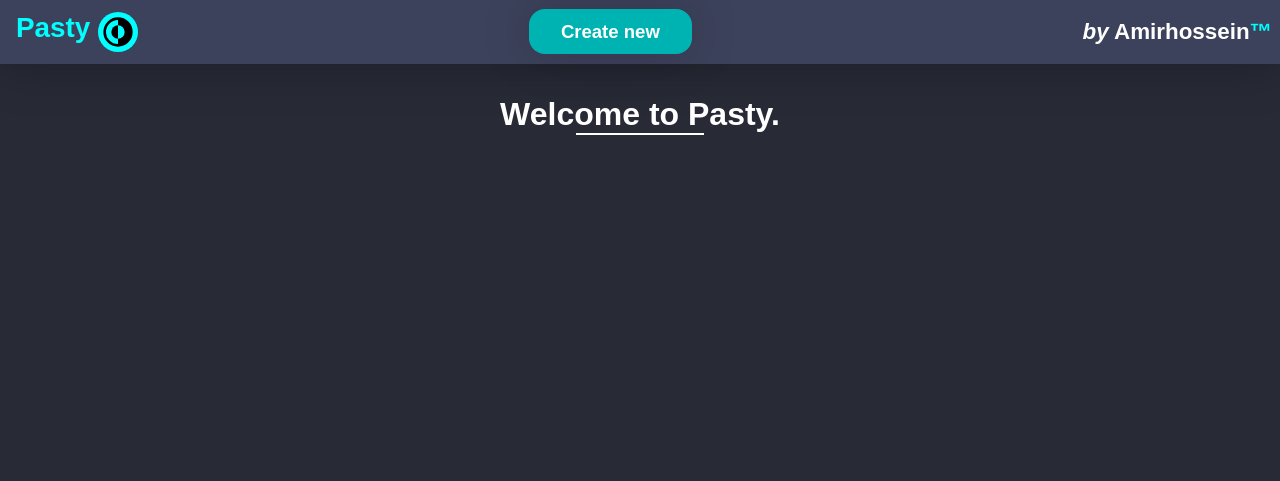
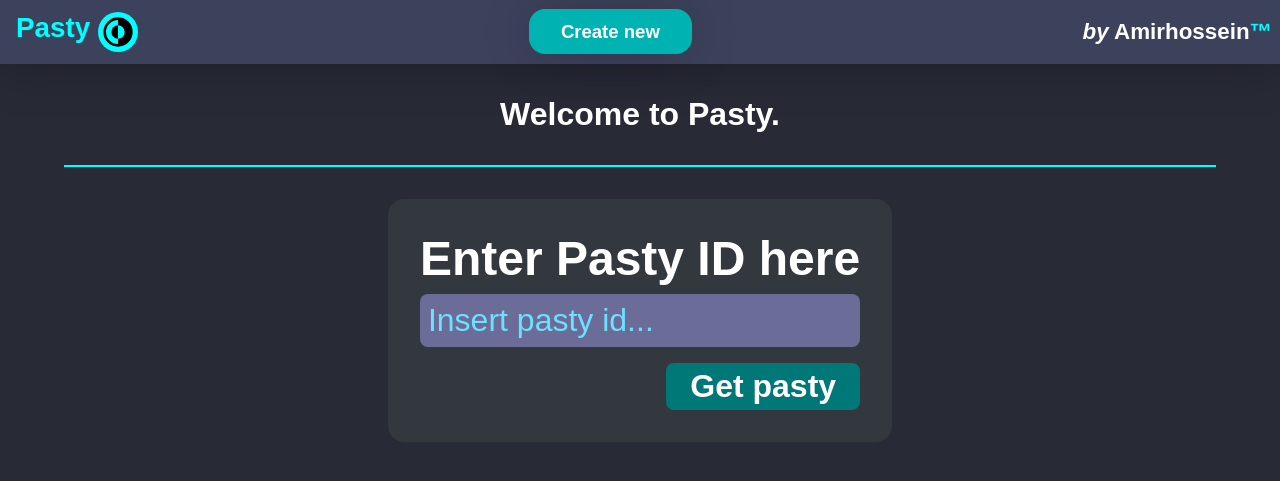
Before and after one commit to Amirhossein-Codes/Pasty, a Node server app: page / in a window 1280 px wide. Shown: the top 481 px of the page. Run offline with Node 20, Linux system fonts and the light colour scheme; some libraries are stand-ins or nearby versions.

Commit message:
added search id

```diff
--- a/index.js
+++ b/index.js
@@ -24,7 +24,20 @@
 
 
 app.get("/", (req, res) => {
-    res.render("home")
+    res.render("home", { error: null })
+})
+
+app.post("/", (req, res) => {
+    db.get(
+        `SELECT * FROM pasties WHERE id = ?`,
+        [req.body.search],
+        (err, pasty) => {
+            if (err || !pasty) {
+                return res.render("home", { error: "There is no pasty with that ID!" })
+            }
+            res.redirect("/" + pasty.id)
+        }
+    )
 })
 
 app.get("/new", (req, res) => {
--- a/public/index.css
+++ b/public/index.css
@@ -265,7 +265,9 @@
 .passwd::placeholder {
     color: var(--placeholder-text);
 }
-
+.search input::placeholder {
+    color: var(--placeholder-text);
+}
 .lock,
 button,
 .expire,
@@ -284,7 +286,8 @@
 
 
 .password-form,
-.delete-form {
+.delete-form,
+.search {
     display: flex;
     justify-content: center;
     align-items: center;
@@ -292,10 +295,13 @@
     width: 100%;
 }
 
-.password-form input {
+.password-form input,.search input {
     background-color: rgb(166, 160, 241, .5);
     font-size: 2rem;
+    border-radius: .5rem;
     width: 100%;
+    color: cyan;
+    padding: .5rem;
 }
 
 .password-form p {
@@ -305,7 +311,7 @@
     margin-bottom: 1rem;
 }
 
-form.password {
+form.password ,form.search{
     display: flex;
     justify-content: center;
     align-items: end;
@@ -322,7 +328,14 @@
     font-size: 3rem;
 }
 
-.password-form .error {
+.search h2 {
+    color: white;
+    margin-bottom: .5rem;
+    width: 100%;
+    font-size: 3rem;
+}
+
+.password-form .error,.search .error {
     color: rgb(255, 147, 147);
     background-color: rgb(80, 0, 0);
     padding: 5px;
@@ -333,9 +346,10 @@
     margin-bottom: 0;
 }
 
-form.password button {
+form.password button, form.search button {
     background-color: rgb(0, 120, 120);
     margin-top: 1rem;
+    font-size: 2rem;
 }
 
 footer a {
@@ -482,4 +496,7 @@
     .left input {
         width: 150px;
     }
+    .search h2 {
+        font-size: 2rem;
+    }
 }
--- a/views/home.ejs
+++ b/views/home.ejs
@@ -1,9 +1,18 @@
 <%- include("partials/head", {title:"Pastyjs - Simple Pastebin App"}) %>
 
     <div class="container" style="flex-direction: column">
-        <h1 style="color: white;">Welcome to Pasty.</h1>
-        <hr style="border: 1px solid white; width: 10%;">
-
+        <h1 style="color: white;margin-bottom: 2rem;">Welcome to Pasty.</h1>
+        <hr style="border: 1px solid cyan; width: 90%;margin-bottom: 2rem;">
+        <form action="/" method="post" class="search">
+            <h2>Enter Pasty ID here</h2>
+            <input required="true" type="text" name="search" id="search" placeholder="Insert pasty id...">
+            <% if (error) { %>
+                <p class="error">
+                    <%= error %>
+                </p>
+                <% } %>
+                    <button type="submit">Get pasty</button>
+        </form>
     </div>
 
 
```
